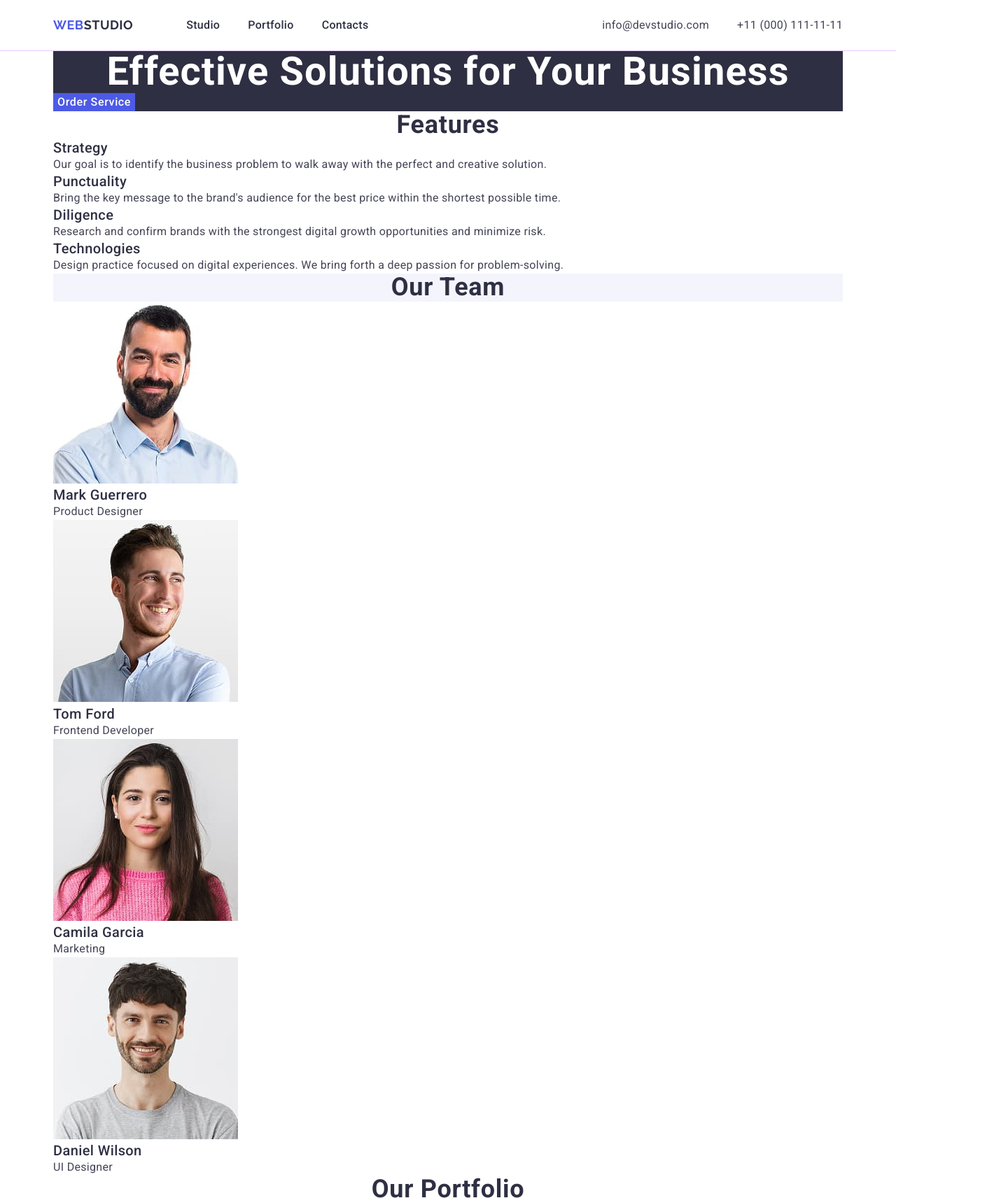
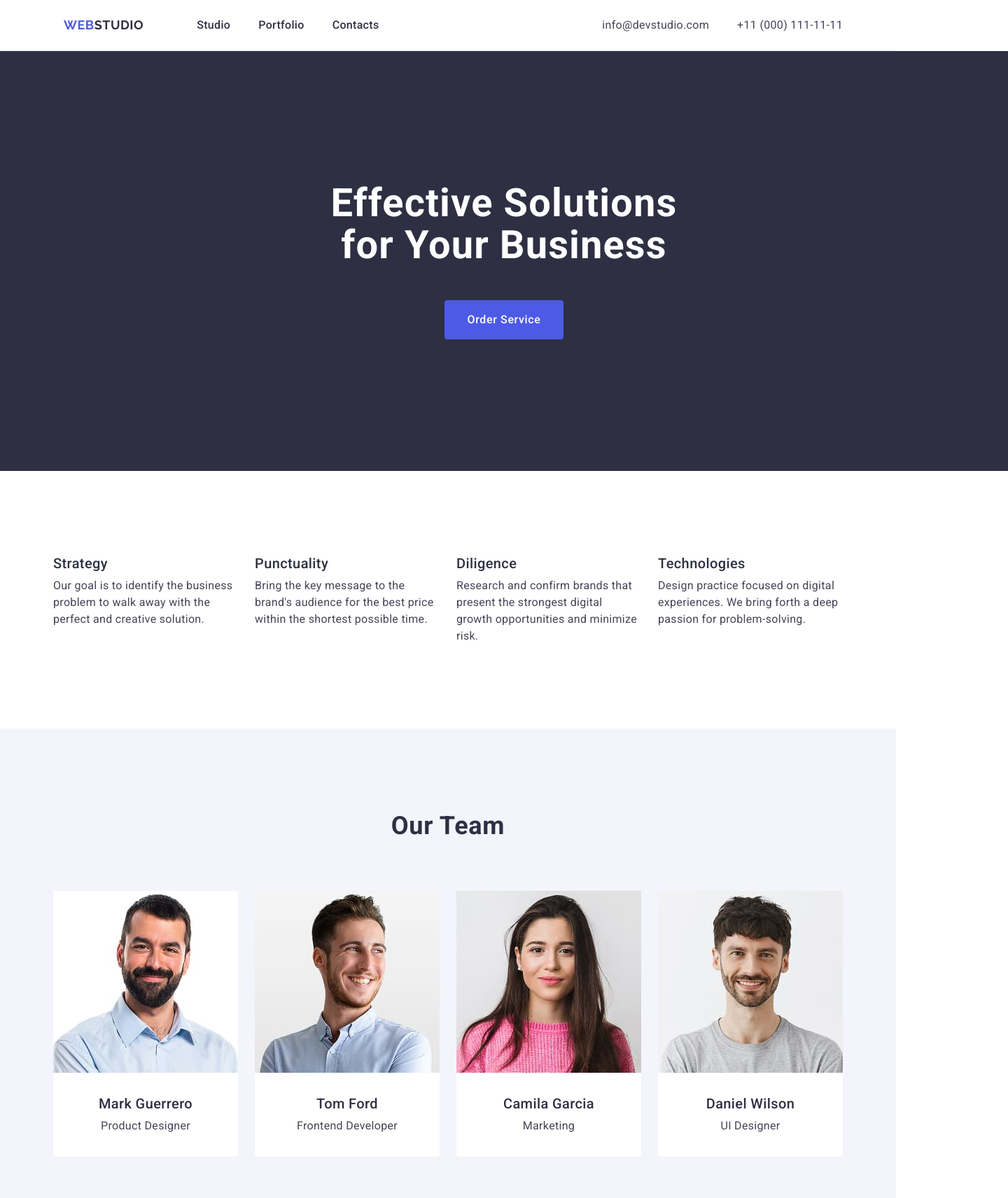
Before and after one commit to Epoeitos/goit-markup-hw-03, a plain HTML site: page index.html in a window 1280 px wide. Shown: the top 1712 px of the page at 70% size, 1440 px wide, since content can reach past the window. Drawn offline with nearby package versions, Linux system fonts and the light colour scheme.

Commit message:
markup-hw-03

```diff
--- a/css/styles.css
+++ b/css/styles.css
@@ -1,81 +1,106 @@
+/* common */
+
 body {
   font-family: "Roboto", sans-serif;
   color: #434455;
-    background-color: #fff;
-}
-
-/* reset */
-
-ul,
-ol {
-    list-style-type: none;
-    margin: 0;
-    padding: 0;
-}
-h1, h2, h3, h4, h5, h6, p {
-    margin: 0;
+  background-color: #ffffff;
 }
 
 a {
   text-decoration: none;
+  color: inherit;
 }
-/* common */
 
-.container {
-    max-width: 1158px;
-    padding: 0 15px;
-    margin: 0 auto;
-;
+ul {
+  list-style-type: none;
+}
+
+button {
+  cursor: pointer;
+}
+
+h1, h2, h3, h4, h5, h6, p {
+  margin-top: 0;
+  margin-bottom: 0;
+}
+
+ul,
+ol {
+  margin-top: 0;
+  margin-bottom: 0;
+  padding-left: 0;
+  list-style-type: none;
+}
+
+img {
+  display: block;
+}
+
+.section {
+  padding-top: 120px;
+  padding-bottom: 120px;
 }
 
 /* header */
 
-.page-header {
-border-bottom: 1px solid #e7c9fc;
+.container {
+
+
+  max-width: 1158px;
+  padding: 0 15px;
+  margin: 0 auto;
 }
 
-.header-container {
-    display: flex;
-    align-items: center;
+.page-header-container {
+  padding: 0 15px;
 }
 
 .header-nav {
   display: flex;
+  justify-content: space-between;
+  padding: 0 15px;
   align-items: center;
 }
 
-.logo {
+.menu {
+  display: flex;
+  margin-left: auto;
+  gap: 40px;
+}
+
+.contacts-menu {
+  display: flex;
+  gap: 40px;
+}
+
+.page-header {
+  border-bottom: 1px solid #e7e9fc;
+  width: 100%;
+  margin-right: auto;
+  margin-left: auto;
+}
+
+.page-header-container {
+  display: flex;
+    justify-content: space-between;
+}
+
+.logo-header {
   font-family: "Raleway", sans-serif;
   font-weight: 700;
   font-size: 18px;
+  color: #4d5ae5;
   line-height: 1.17;
   letter-spacing: 0.03em;
   text-transform: uppercase;
-    color: #4d5ae5;
-}
-
-.header-logo {
-    padding: 24px 0;
   margin-right: 76px;
 }
 
-.header-logo .logo-part {
+.logo-dark {
   color: #2e2f42;
 }
 
-.footer-logo .logo-part {
-    color: #f4f4fd;
-}
-
-
-.nav-list {
-    display: flex;
-    align-items: center;
-    gap: 40px;
-}
-
-.nav-link {
-    display: block;
+.menu-link {
   font-weight: 500;
   font-size: 16px;
   line-height: 1.5;
@@ -84,37 +109,241 @@ border-bottom: 1px solid #e7c9fc;
   padding: 24px 0;
 }
 
-.nav-link:hover,
-.nav-link:focus,
-.contacts-link:hover,
-.contacts-link:focus {
+.logo-header,
+.menu-item,
+.contacts-item,
+.contacts-info {
+  padding-top: 24px;
+  padding-bottom: 24px;
+}
+
+.menu-link:hover,
+.menu-link:focus,
+.contacts-info:hover,
+.contacts-info:focus {
   color: #404bbf;
 }
 
 .contacts {
   font-style: normal;
-    margin-left: auto;
 }
 
-.contacts-list {
-    gap: 40px;
-    display: flex;
-    align-items: center;
+.contacts-info {
+  line-height: 1.5;
+  letter-spacing: 0.02em;
+  color: inherit;
+  font-style: normal;
 }
 
-.contacts-link {
+/* hero */
 
+.page-hero {
+  background-color: #2e2f42;
+width: 1440px;
+  margin-right: auto;
+  margin-left: auto;
+  padding-top: 188px;
+  padding-bottom: 188px;
+}
+
+.title-one {
+  font-weight: 700;
+  font-size: 56px;
+  line-height: 1.07;
+  letter-spacing: 0.02em;
+  text-align: center;
+  color: #fff;
+  max-width: 496px;
+  margin-bottom: 48px;
+  margin-left: auto;
+  margin-right: auto;
+}
+
+.button-hero {
+  background-color: #4d5ae5;
+  font-weight: 500;
+  font-size: 16px;
+  line-height: 1.5;
+  letter-spacing: 0.04em;
+  color: #fff;
+  border-radius: 4px;
+  min-width: 169px;
+  height: 56px;
   display: block;
-    padding: 24px 0;
-    font-weight: 400;
+  margin-left: auto;
+  margin-right: auto;
+  padding: 16px 32px;
+  border: none;
+}
+
+.button-hero:hover,
+.button-hero:focus {
+  color: #fff;
+  background-color: #404bbf;
+}
+
+/* benefits */
+
+.benefits-list {
+  display: flex;
+  gap: 24px;
+}
+
+.title-two {
+  font-weight: 700;
+  font-size: 36px;
+  line-height: 1.11;
+  letter-spacing: 0.02em;
+  text-align: center;
+  color: #2e2f42;
+  text-transform: capitalize;
+}
+
+.visually-hidden {
+  position: absolute;
+  width: 1px;
+  height: 1px;
+  margin: -1px;
+  border: 0;
+  padding: 0;
+  white-space: nowrap;
+  clip-path: inset(100%);
+  clip: rect(0 0 0 0);
+  overflow: hidden;
+}
+
+.benefits-header {
+  font-weight: 500;
+  font-size: 20px;
+  line-height: 1.2;
+  letter-spacing: 0.02em;
+  color: #2e2f42;
+  margin-bottom: 8px;
+}
+
+.benefits-text {
   font-size: 16px;
   line-height: 1.5;
   letter-spacing: 0.02em;
-    color: #434455;
 }
 
+.benefits-list-item {
+  width: calc((100% - 72px) / 4);
+}
+
+/* team */
+.page-team {
+  background-color: #f4f4fd;
+  height: 732px;
+  display: flex;
+  flex-wrap: wrap;
+  align-content: center;
+}
+
+.container > .title-two {
+  text-align: center;
+  margin-bottom: 72px;
+}
+
+.team-list {
+  display: flex;
+  gap: 24px;
+}
+
+.team-item {
+  background-color: #ffffff;
+  width: calc((100% - 72px) / 4);
+  border-radius: 0px 0px 4px 4px;
+}
+
+.name-post-container {
+  padding: 32px 0;
+}
+
+.team-name {
+  font-weight: 500;
+  font-size: 20px;
+  line-height: 1.2;
+  letter-spacing: 0.02em;
+  text-align: center;
+  color: #2e2f42;
+  margin-bottom: 8px;
+}
+
+.team-text {
+  font-size: 16px;
+  line-height: 1.5;
+  letter-spacing: 0.02em;
+  text-align: center;
+}
+
+/* portfolio */
+
+.portfolio-list {
+  display: flex;
+  flex-wrap: wrap;
+  align-content: center;
+  justify-content: center;
+  column-gap: 24px;
+  row-gap: 48px;
+}
+
+.portfolio-item {
+  background-color: #ffffff;
+  width: calc((100% - 48px) / 3);
+}
+
+.portfolio-name {
+  font-weight: 500;
+  font-size: 20px;
+  line-height: 1.2;
+  letter-spacing: 0.02em;
+  color: #2e2f42;
+  margin-bottom: 8px;
+}
+
+.portfolio-text {
+  font-size: 16px;
+  line-height: 1.5;
+  letter-spacing: 0.02em;
+  padding-right: 314px;
+}
+
+.portfolio-name,
+.portfolio-text {
+  text-align: left;
+}
+
+.border-container {
+  border-bottom: 1px solid #e7e9fc;
+  border-left: 1px solid #e7e9fc;
+  border-right: 1px solid #e7e9fc;
+  padding: 32px 16px;
+  width: 360px;
+  height: 120px;
+}
+
+/* footer */
 .page-footer {
   background-color: #2e2f42;
+  text-align: left;
+  padding: 100px 0;
+}
+
+.logo-footer {
+  font-family: "Raleway", sans-serif;
+  font-weight: 700;
+  font-size: 18px;
+  line-height: 1.17;
+  letter-spacing: 0.03em;
+  text-transform: uppercase;
+  color: #4d5ae5;
+  display: inline-block;
+  margin-bottom: 16px;
+}
+
+.logo-white {
+  color: #f4f4fd;
 }
 
 .footer-text {
@@ -123,71 +352,5 @@ border-bottom: 1px solid #e7c9fc;
   line-height: 1.5;
   letter-spacing: 0.02em;
   color: #f4f4fd;
+  width: 264px;
 }
-
-.main-hero {
-    background-color: #2e2f42;
-}
-
-.main-title {
-    text-align: center;
-    font-weight: 700;
-    font-size: 56px;
-    line-height: 1.07;
-    letter-spacing: 0.02em;
-    color: #ffffff;
-}
-
-.hero-button {
-    font-weight: 500;
-    font-size: 16px;
-    line-height: 1.5;
-    letter-spacing: 0.04em;
-    color: #ffffff;
-    background-color: #4d5ae5;
-    cursor: pointer;
-    border: none;
-}
-
-.hero-button:hover,
-.hero-button:focus {
-    background-color: #404bbf;
-}
-
-.section-title {
-    text-align: center;
-    font-weight: 700;
-    font-size: 36px;
-    line-height: 1.11;
-    letter-spacing: 0.02em;
-    color: #2e2f42;
-    text-transform: capitalize;
-}
-
-.features-subtitle {
-    font-weight: 500;
-    font-size: 20px;
-    line-height: 1.2;
-    letter-spacing: 0.02em;
-    color: #2e2f42;
-}
-
-.features-text {
-    font-weight: 400;
-    font-size: 16px;
-    line-height: 1.5;
-    letter-spacing: 0.02em;
-    color: #434455;
-}
-
-.portfolio-item {
-    background-color: #ffffff;
-}
-
-.main-team {
-    background-color: #F4F4FD;
-}
-
-.team-item {
-    background-color: #FFFFFF;
-}
--- a/index.html
+++ b/index.html
@@ -3,142 +3,192 @@
 
 <head>
   <meta charset="UTF-8" />
-  <meta name="description" content="Effective Solutions for Your Business" />
-  <title>WebStudio</title>
-
+  <meta name="viewport" content="width=device-width, initial-scale=1.0" />
   <link rel="stylesheet"
-    href="https://cdnjs.cloudflare.com/ajax/libs/modern-normalize/3.0.1/modern-normalize.min.css" />
-
+    href="https://cdnjs.cloudflare.com/ajax/libs/modern-normalize/2.0.0/modern-normalize.min.css" />
   <link rel="preconnect" href="https://fonts.googleapis.com" />
   <link rel="preconnect" href="https://fonts.gstatic.com" crossorigin />
   <link href="https://fonts.googleapis.com/css2?family=Raleway:wght@700&family=Roboto:wght@400;500;700&display=swap"
     rel="stylesheet" />
-
-  <link rel="stylesheet" href="./css/styles.css">
+  <link rel="stylesheet" href="./css/styles.css" />
+  <title>WebStudio</title>
 </head>
 
 <body>
+  <!--====== HEADER ======-->
   <header class="page-header">
-    <div class="container header-container">
+    <div class="container page-header-container">
       <nav class="header-nav">
-      <a class="logo header-logo" href="./index.html">Web<span class="logo-part">Studio</span></a>
-      <ul class="nav-list">
-        <li class="nav-item"><a class="nav-link" href="./index.html">Studio</a></li>
-        <li class="nav-item"><a class="nav-link" href="">Portfolio</a></li>
-        <li class="nav-item"><a class="nav-link" href="">Contacts</a></li>
+        <a class="logo-header" href="./index.html">Web<span class="logo-dark">Studio</span></a>
+        <ul class="menu">
+          <li class="menu-item">
+            <a class="menu-link" href="./index.html">Studio</a>
+          </li>
+          <li class="menu-item">
+            <a class="menu-link" href="">Portfolio</a>
+          </li>
+          <li class="menu-item">
+            <a class="menu-link" href="">Contacts</a>
+          </li>
         </ul>
       </nav>
-    <address class="contacts">
-      <ul class="contacts-list">
-        <li class="contacts-item"><a class="contacts-link" href="mailto:info@devstudio.com">info@devstudio.com</a></li>
-        <li class="contacts-item"><a class="contacts-link" href="tel:+110001111111">+11 (000) 111-11-11</a></li>
+
+      <address class="contacts" id="contacts">
+        <ul class="contacts-menu">
+          <li class="contacts-item">
+            <a class="contacts-info" href="mailto:info@devstudio.com">info@devstudio.com</a>
+          </li>
+          <li class="contacts-item">
+            <a class="contacts-info" href="tel:+110001111111">+11 (000) 111-11-11</a>
+          </li>
         </ul>
       </address>
     </div>
   </header>
 
+  <!--====== MAIN ======-->
   <main>
-    <div class="container">
-    <section class="main-hero">
-      <h1 class="main-title">Effective Solutions for Your Business</h1>
-      <button class="hero-button" type="button">Order Service</button>
+    <!--====== HERO ======-->
+    <section class="page-hero section">
+      <div class="container hero-container">
+        <h1 class="title-one">Effective Solutions for Your Business</h1>
+        <button type="button" class="button-hero">Order Service</button>
+      </div>
     </section>
 
-    <section class="main-features">
-      <h2 class="section-title visually-hidden">Features</h2>
-      <ul class="features-list">
-        <li class="features-item">
-          <h3 class="features-subtitle">Strategy</h3>
-          <p class="features-text">Our goal is to identify the business problem to walk away with the perfect and
-            creative solution.</p>
+    <!--====== BENEFITS ======-->
+    <section class="section benefits-section">
+      <div class="container benefits-container">
+        <h2 class="visually-hidden">Our benefits</h2>
+        <ul class="benefits-list">
+          <li class="benefits-list-item">
+            <h3 class="benefits-header">Strategy</h3>
+            <p class="benefits-text">
+              Our goal is to identify the business problem to walk away with
+              the perfect and creative solution.
+            </p>
           </li>
-        <li class="features-item">
-          <h3 class="features-subtitle">Punctuality</h3>
-          <p class="features-text">Bring the key message to the brand's audience for the best price within the shortest
-            possible time.</p>
+          <li class="benefits-list-item">
+            <h3 class="benefits-header">Punctuality</h3>
+            <p class="benefits-text">
+              Bring the key message to the brand's audience for the best price
+              within the shortest possible time.
+            </p>
           </li>
-        <li class="features-item">
-          <h3 class="features-subtitle">Diligence</h3>
-          <p class="features-text">Research and confirm brands with the strongest digital growth opportunities and
-            minimize risk.</p>
+          <li class="benefits-list-item">
+            <h3 class="benefits-header">Diligence</h3>
+            <p class="benefits-text">
+              Research and confirm brands that present the strongest digital
+              growth opportunities and minimize risk.
+            </p>
           </li>
-        <li class="features-item">
-          <h3 class="features-subtitle">Technologies</h3>
-          <p class="features-text">Design practice focused on digital experiences. We bring forth a deep passion for
-            problem-solving.</p>
+          <li class="benefits-list-item">
+            <h3 class="benefits-header">Technologies</h3>
+            <p class="benefits-text">
+              Design practice focused on digital experiences. We bring forth a
+              deep passion for problem-solving.
+            </p>
           </li>
         </ul>
+      </div>
     </section>
 
-    <section class="main-team">
-      <h2 class="section-title">Our Team</h2>
+    <!--====== TEAM ======-->
+    <section class="page-team section">
+      <div class="container team-container">
+        <h2 class="title-two" id="team">Our Team</h2>
         <ul class="team-list">
           <li class="team-item">
-          <img src="./images/team/mark-guerrero.jpg" alt="Mark Guerrero — Product Designer" width="264" />
-          <h3 class="features-subtitle">Mark Guerrero</h3>
-          <p class="features-text">Product Designer</p>
+            <img src="./images/team/mark-guerrero.jpg" alt="Mark Guerrero" width="264" height="260" />
+            <div class="name-post-container">
+              <h3 class="team-name">Mark Guerrero</h3>
+              <p class="team-text">Product Designer</p>
+            </div>
           </li>
           <li class="team-item">
-          <img src="./images/team/tom-ford.jpg" alt="Tom Ford — Frontend Developer" width="264" />
-          <h3 class="features-subtitle">Tom Ford</h3>
-          <p class="features-text">Frontend Developer</p>
+            <img src="./images/team/tom-ford.jpg" alt="Tom Ford" width="264" height="260" />
+            <div class="name-post-container">
+              <h3 class="team-name">Tom Ford</h3>
+              <p class="team-text">Frontend Developer</p>
+            </div>
           </li>
           <li class="team-item">
-          <img src="./images/team/camila-garcia.jpg" alt="Camila Garcia — Marketing Specialist" width="264" />
-          <h3 class="features-subtitle">Camila Garcia</h3>
-          <p class="features-text">Marketing</p>
+            <img src="./images/team/camila-garcia.jpg" alt="Camila Garcia avatar" width="264" height="260" />
+            <div class="name-post-container">
+              <h3 class="team-name">Camila Garcia</h3>
+              <p class="team-text">Marketing</p>
+            </div>
           </li>
           <li class="team-item">
-          <img src="./images/team/daniel-wilson.jpg" alt="Daniel Wilson - UI Designer" width="264" />
-          <h3 class="features-subtitle">Daniel Wilson</h3>
-          <p class="features-text">UI Designer</p>
+            <img src="./images/team/daniel-wilson.jpg" alt="Daniel Wilson avatar" width="264" height="260" />
+            <div class="name-post-container">
+              <h3 class="team-name">Daniel Wilson</h3>
+              <p class="team-text">UI Designer</p>
+            </div>
           </li>
         </ul>
+      </div>
     </section>
 
-    <section class="main-portfolio">
-      <h2 class="section-title">Our Portfolio</h2>
+    <!--====== PORTFOLIO ======-->
+    <section class="section">
+      <div class="container">
+        <h2 class="title-two" id="portfolio-section">Our Portfolio</h2>
         <ul class="portfolio-list">
           <li class="portfolio-item">
-          <img src="./images/portfolio/img-5.jpg" alt="Banking App" width="360" />
-          <h3 class="features-subtitle">Banking App</h3>
-          <p class="features-text">App</p>
+            <img src="./images/portfolio/img-5.jpg" alt="Banking App image" width="360" height="300" />
+            <div class="border-container">
+              <h3 class="portfolio-name">Banking App</h3>
+              <p class="portfolio-text">App</p>
+            </div>
           </li>
           <li class="portfolio-item">
-          <img src="./images/portfolio/img-4.jpg" alt="Cashless Payment" width="360" />
-          <h3 class="features-subtitle">Cashless Payment</h3>
-          <p class="features-text">Marketing</p>
+            <img src="./images/portfolio/img-4.jpg" alt="Cashless Payment image" width="360" height="300" />
+            <div class="border-container">
+              <h3 class="portfolio-name">Cashless Payment</h3>
+              <p class="portfolio-text">Marketing</p>
+            </div>
           </li>
           <li class="portfolio-item">
-          <img src="./images/portfolio/img-3.jpg" alt="Meditation App" width="360" />
-          <h3 class="features-subtitle">Meditation App</h3>
-          <p class="features-text">App</p>
+            <img src="./images/portfolio/img-3.jpg" alt="Meditation App image" width="360" height="300" />
+            <div class="border-container">
+              <h3 class="portfolio-name">Meditation App</h3>
+              <p class="portfolio-text">App</p>
+            </div>
           </li>
           <li class="portfolio-item">
-          <img src="./images/portfolio/img-2.jpg" alt="Taxi Service" width="360" />
-          <h3 class="features-subtitle">Taxi Service</h3>
-          <p class="features-text">Marketing</p>
+            <img src="./images/portfolio/img-2.jpg" alt="Taxi Service image" width="360" height="300" />
+            <div class="border-container">
+              <h3 class="portfolio-name">Taxi Service</h3>
+              <p class="portfolio-text">Marketing</p>
+            </div>
           </li>
           <li class="portfolio-item">
-          <img src="./images/portfolio/img-1.jpg" alt="Screen Illustrations" width="360" />
-          <h3 class="features-subtitle">Screen Illustrations</h3>
-          <p class="features-text">Design</p>
+            <img src="./images/portfolio/img-1.jpg" alt="Screen Illustrations image" width="360" height="300" />
+            <div class="border-container">
+              <h3 class="portfolio-name">Screen Illustrations</h3>
+              <p class="portfolio-text">Design</p>
+            </div>
           </li>
           <li class="portfolio-item">
-          <img src="./images/portfolio/img.jpg" alt="Online Courses" width="360" />
-          <h3 class="features-subtitle">Online Courses</h3>
-          <p class="features-text">Marketing</p>
+            <img src="./images/portfolio/img.jpg" alt="Girl image" width="360" height="300" />
+            <div class="border-container">
+              <h3 class="portfolio-name">Online Courses</h3>
+              <p class="portfolio-text">Marketing</p>
+            </div>
           </li>
         </ul>
+      </div>
     </section>
-    </div>
   </main>
 
-  <footer class="page-footer">
-    <div class="container">
-    <a class="logo footer-logo" href="./index.html">Web <span class="logo-part">Studio</span></a>
+  <!--====== FOOTER ======-->
+  <footer class="page-footer section">
+    <div class="container container-content">
+      <a class="logo-footer" href="./index.html">Web<span class="logo-white">Studio</span></a>
       <p class="footer-text">
-      Increase the flow of customers and sales for your business with digital marketing & growth solutions.
+        Increase the flow of customers and sales for your business with
+        digital marketing & growth solutions.
       </p>
     </div>
   </footer>
```
Lines whose indentation alone changed are shown as unchanged.
